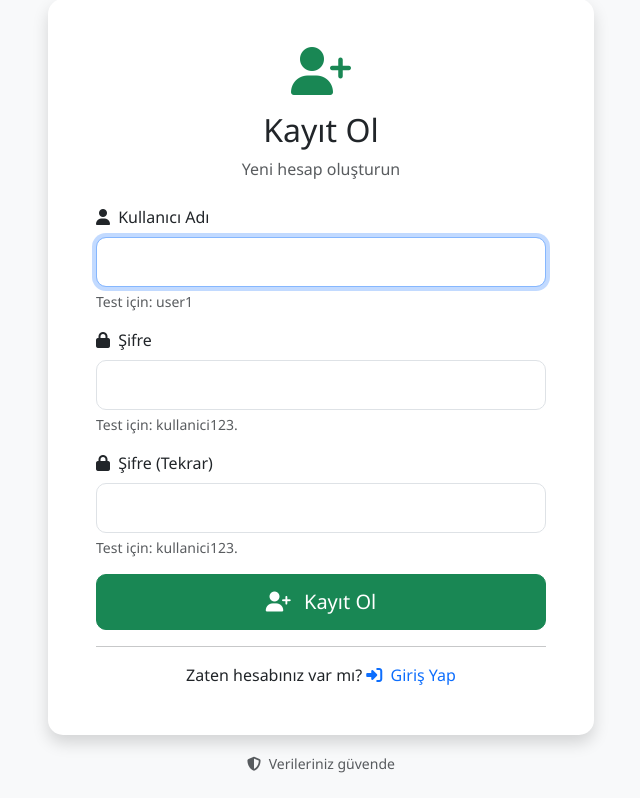
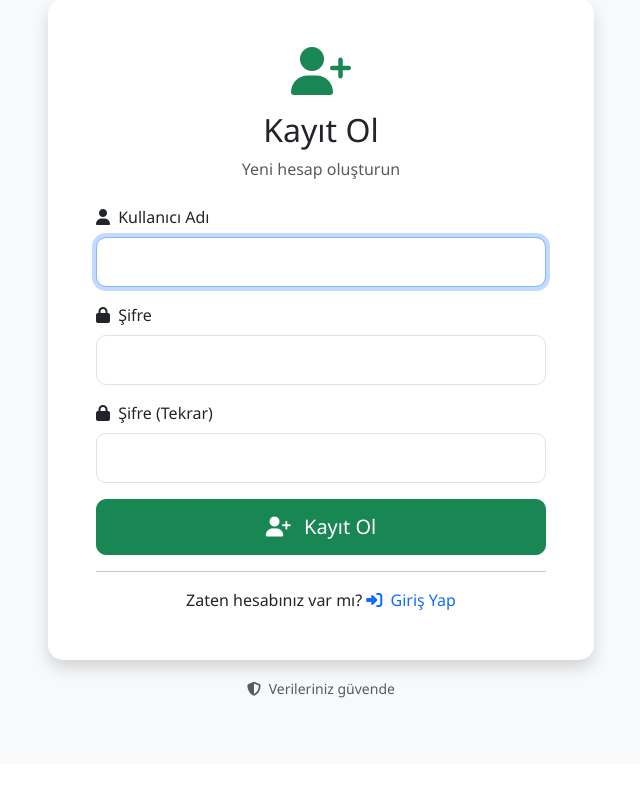
Before and after one commit to mhilmicicek07/py_JobAutomation, a Django app: page /users/register/ in a window 1280 px wide. Shown: the part 137-935 px from the top of the page, without its empty margins (319-959 px from the left). After the commit the page ends 835 px from the top, so only its background shows below. Run offline with Django 5.2, Linux system fonts and the light colour scheme.

Commit message:
Add demo user auto-seed for Render free tier

```diff
--- a/py_JobAutomation/settings.py
+++ b/py_JobAutomation/settings.py
@@ -32,7 +32,8 @@
 # Application definition
 
 INSTALLED_APPS = [
-    'users',
+    # 'users',
+    'users.apps.UsersConfig',
     'cv_manager',
     'job_analyzer',
     'applicant_letters',
--- a/users/templates/users/login.html
+++ b/users/templates/users/login.html
@@ -37,7 +37,7 @@
                             </div>
                         {% else %}
                             <div class="form-text">
-                                Test için: user1
+                                Test için: demo
                             </div>
                         {% endif %}
                     </div>
--- a/users/templates/users/register.html
+++ b/users/templates/users/register.html
@@ -36,9 +36,9 @@
                                 {{ form.username.errors }}
                             </div>
                         {% else %}
-                            <div class="form-text">
-                                Test için: user1
-                            </div>
+                            {% comment %} <div class="form-text">
+                                Test için: demo
+                            </div> {% endcomment %}
                         {% endif %}
                     </div>
 
@@ -52,9 +52,9 @@
                                 {{ form.password1.errors }}
                             </div>
                         {% else %}
-                            <div class="form-text">
+                            {% comment %} <div class="form-text">
                                 Test için: kullanici123.
-                            </div>
+                            </div> {% endcomment %}
                         {% endif %}
                     </div>
 
@@ -68,9 +68,9 @@
                                 {{ form.password2.errors }}
                             </div>
                         {% else %}
-                            <div class="form-text">
+                            {% comment %} <div class="form-text">
                                 Test için: kullanici123.
-                            </div>
+                            </div> {% endcomment %}
                         {% endif %}
                     </div>
 
```
Also changed, not shown: users/apps.py (+18 -3 lines).
